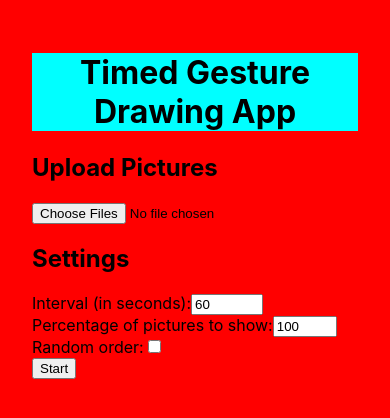
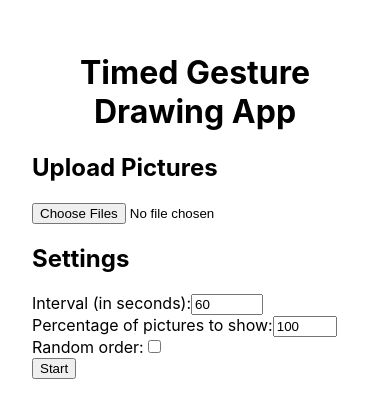
Before and after one commit to ironhymen/IntervalInk, a React (Create React App) app: page / in a window 390 px wide. Shown: the top 418 px of the page. Built offline with nearby package versions, Linux system fonts and the light colour scheme.

Commit message:
Configure React app for deployment to Github Pages

```diff
--- a/src/index.css
+++ b/src/index.css
@@ -29,7 +29,6 @@ img {
 }
 
 h1 {
-  background-color: aqua;
   text-align: center;
 
 
@@ -37,7 +36,6 @@ h1 {
 
 @media screen and (max-width: 1016px) {
   body {
-    background-color: red;
     display:flex;
     justify-content: center;
   }
```
